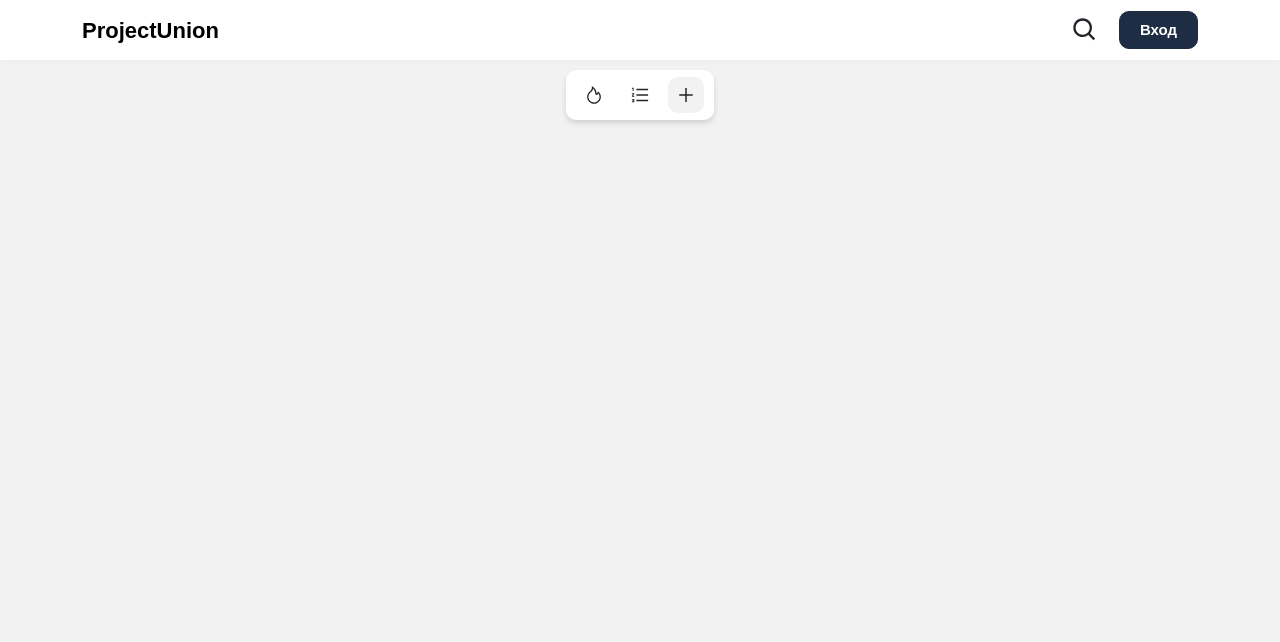
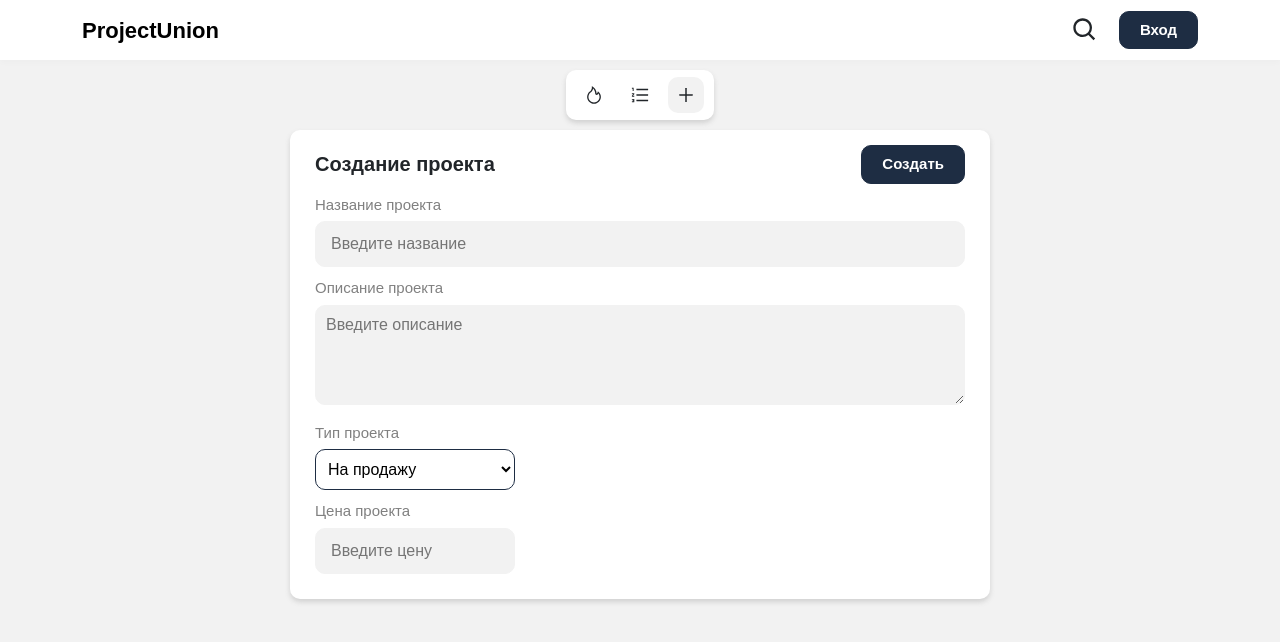
Before and after one commit to NovaLinea/project-frontend, a React (Create React App) app: page /create in a window 1280 px wide. Shown: the top 642 px of the page. Built offline with nearby package versions, Linux system fonts and the light colour scheme.

Commit message:
Added create project

```diff
--- /dev/null
+++ b/src/API/ProjectService.js
@@ -0,0 +1,15 @@
+import $api from ".";
+
+export default class ProjectService {
+    static async createProject(userID, nameProject, descriptionProject, typeProject, priceProject, countStaff, paymentSystem, descriptionStaff) {
+        if (typeProject === 'sale') {
+            return $api.post(`/project/${userID}/create`, {name: nameProject, description: descriptionProject, price: Number(priceProject), type: typeProject, time: new Date().toISOString()})
+        }
+        else if (typeProject === 'donates') {
+            return $api.post(`/project/${userID}/create`, {name: nameProject, description: descriptionProject, price: Number(priceProject), payment_system: paymentSystem, type: typeProject, time: new Date().toISOString()})
+        }
+        else {
+            return $api.post(`/project/${userID}/create`, {name: nameProject, description: descriptionProject, count_staff: Number(countStaff), staff: descriptionStaff, type: typeProject, time: new Date().toISOString()})
+        }
+    }
+}
--- a/src/components/UI/select/Select.module.scss
+++ b/src/components/UI/select/Select.module.scss
@@ -3,9 +3,10 @@
 .Select {
     width: 100%;
     border-radius: $app-radius;
-    border: 1px solid $app-background-color;
-    padding: 8px;
+    border: 1px solid $app-blue-color;
+    padding: 10px 8px;
     display: block;
     background: $app-white-color;
     margin-bottom: 10px;
+    outline: none;
 }
--- a/src/pages/Create.jsx
+++ b/src/pages/Create.jsx
@@ -1,10 +1,143 @@
-import React from 'react'
+import React, { useState, useContext } from 'react'
+import '../styles/Create.scss';
+import ProjectService from '../API/ProjectService';
+import { Context } from "../index";
+import { useNavigate } from 'react-router-dom';
+import Button from '../components/UI/button/Button';
+import Input from '../components/UI/input/Input';
+import Select from '../components/UI/select/Select';
+import Textarea from '../components/UI/textarea/Textarea';
+import Error from '../components/UI/error/Error';
 
 
 const Create = () => {
+    const {store} = useContext(Context)
+    const navigate = useNavigate();
+    const timeout = 5000;
+    const [isError, setIsError] = useState(null);
+    const [nameProject, setNameProject] = useState("");
+    const [typeProject, setTypeProject] = useState("sale");
+    const [descriptionProject, setDescriptionProject] = useState("");
+    const [priceProject, setPriceProject] = useState("");
+    const [countStaff, setCountStaff] = useState("");
+    const [paymentSystem, setPaymentSystem] = useState("");
+    const [descriptionStaff, setDescritpionStaff] = useState("");
+
+    async function createProject() {
+        try {
+            await ProjectService.createProject(store.isUserID, nameProject, descriptionProject, typeProject, priceProject, countStaff, paymentSystem, descriptionStaff);
+
+            navigate(`/profile/${store.isUserID}`);
+        } catch (e) {
+            setIsError('Ошибка при создании проекта');
+            setTimeout(() => {
+                setIsError(null)
+            }, timeout)
+        }
+    }
+
     return (
-        <div>
+        <div className='create'>
+            <div className="create__header">
+                <b className="title">Создание проекта</b>
+                <Button mode='fill' onClick={createProject}>Создать</Button>
+            </div>
 
+            <div className="create__boby">
+                <div className="create__item">
+                    <p className="name">Название проекта</p>
+                    <Input
+                        placeholder="Введите название"
+                        value={nameProject}
+                        onChange={e => setNameProject(e.target.value)}
+                    />
+                </div>
+
+                <div className="create__item">
+                    <p className="name">Описание проекта</p>
+                    <Textarea
+                        placeholder="Введите описание"
+                        value={descriptionProject}
+                        onChange={e => setDescriptionProject(e.target.value)}
+                    />
+                </div>
+
+                <div className="create__item type-project">
+                    <p className="name">Тип проекта</p>
+                    <Select
+                        defaultValue="sale"
+                        defaultName="На продажу"
+                        options={[{value: "donates", name: "Сбор донатов"}, {value: "team", name: "Набор команды"}]}
+                        value={typeProject}
+                        onChange={typeProject => setTypeProject(typeProject)}
+                    />
+                </div>
+
+                {typeProject === 'sale'
+                    ?
+                    <div className="create__item price-project">
+                        <p className="name">Цена проекта</p>
+                        <Input
+                            type="number"
+                            placeholder="Введите цену"
+                            value={priceProject}
+                            onChange={e => setPriceProject(e.target.value)}
+                        />
+                    </div>
+                    :
+                    typeProject === 'donates'
+                        ?
+                        <>
+                            <div className="create__item target-price-project">
+                                <p className="name">Цель дотанов</p>
+                                <Input
+                                    type="number"
+                                    placeholder="Введите цену"
+                                    value={priceProject}
+                                    onChange={e => setPriceProject(e.target.value)}
+                                />
+                            </div>
+
+                            <div className="create__item payment-project">
+                                <p className="name">Платежная система</p>
+                                <Input
+                                    placeholder="Введите платежную систему"
+                                    value={paymentSystem}
+                                    onChange={e => setPaymentSystem(e.target.value)}
+                                />
+                            </div>
+                        </>
+                        :
+                        <>
+                            <div className="create__item count-staff-project">
+                                <p className="name">Сколько сотрудников</p>
+                                <Input
+                                    type="number"
+                                    placeholder="Введите количество"
+                                    value={countStaff}
+                                    onChange={e => setCountStaff(e.target.value)}
+                                />
+                            </div>
+
+                            <div className="create__item description-staff-project">
+                                <p className="name">Какие сотрудники требуются</p>
+                                <Textarea
+                                    placeholder="Введите сотрудников"
+                                    value={descriptionStaff}
+                                    onChange={e => setDescritpionStaff(e.target.value)}
+                                />
+                            </div>
+                        </>
+                }
+            </div>
+
+            {store.isError &&
+                <Error mode='error'>{store.isError}</Error>
+            }
+
+            {isError &&
+                <Error mode='error'>{isError}</Error>
+            }
         </div>
     );
 };
--- a/src/pages/Settings.jsx
+++ b/src/pages/Settings.jsx
@@ -265,7 +265,7 @@ const Settings = () => {
                 <Error mode='success'>{isNotification}</Error>
             }
 
-            <Modal title='Вход' visible={modalConfirm} setVisible={setModalConfirm}>
+            <Modal title='Удаление аккаунта' visible={modalConfirm} setVisible={setModalConfirm}>
                 <ConfirmAction text="Вы уверены, что хотите удалить аккаунт и все свои проекты?" action={confirmDelete}/>
             </Modal>
         </div>
--- /dev/null
+++ b/src/styles/Create.scss
@@ -0,0 +1,65 @@
+@import "App.scss";
+
+.create {
+    text-align: left;
+    margin: 0 auto;
+    margin-bottom: 20px;
+    max-width: 700px;
+    background-color: $app-white-color;
+    border-radius: $app-radius;
+    padding: 15px 25px;
+    -webkit-box-shadow: $app-shadow;
+    box-shadow: $app-shadow;
+
+    .create__header {
+        width: 100%;
+        display: inline-flex;
+        align-items: center;
+        justify-content: space-between;
+        margin-bottom: 10px;
+
+        b.title {
+            font-size: 20px;
+        }
+    }
+
+    .create__boby {
+        .create__item {
+            width: 100%;
+            margin-bottom: 10px;
+
+            p.name {
+                color: $app-grey-color;
+                margin: 0;
+                font-size: 15px;
+            }
+
+            Input, Textarea {
+                margin-top: 5px;
+                width: 100%;
+            }
+
+            Textarea {
+                min-height: 40px;
+                height: 100px;
+                max-height: 200px;
+            }
+        }
+
+        .type-project {
+            width: 200px;
+
+            Select {
+                margin-top: 5px;
+            }
+        }
+
+        .price-project, .target-price-project, .count-staff-project {
+            width: 200px;
+        }
+
+        .description-staff-project, .payment-project {
+            width: 100%;
+        }
+    }
+}
```
